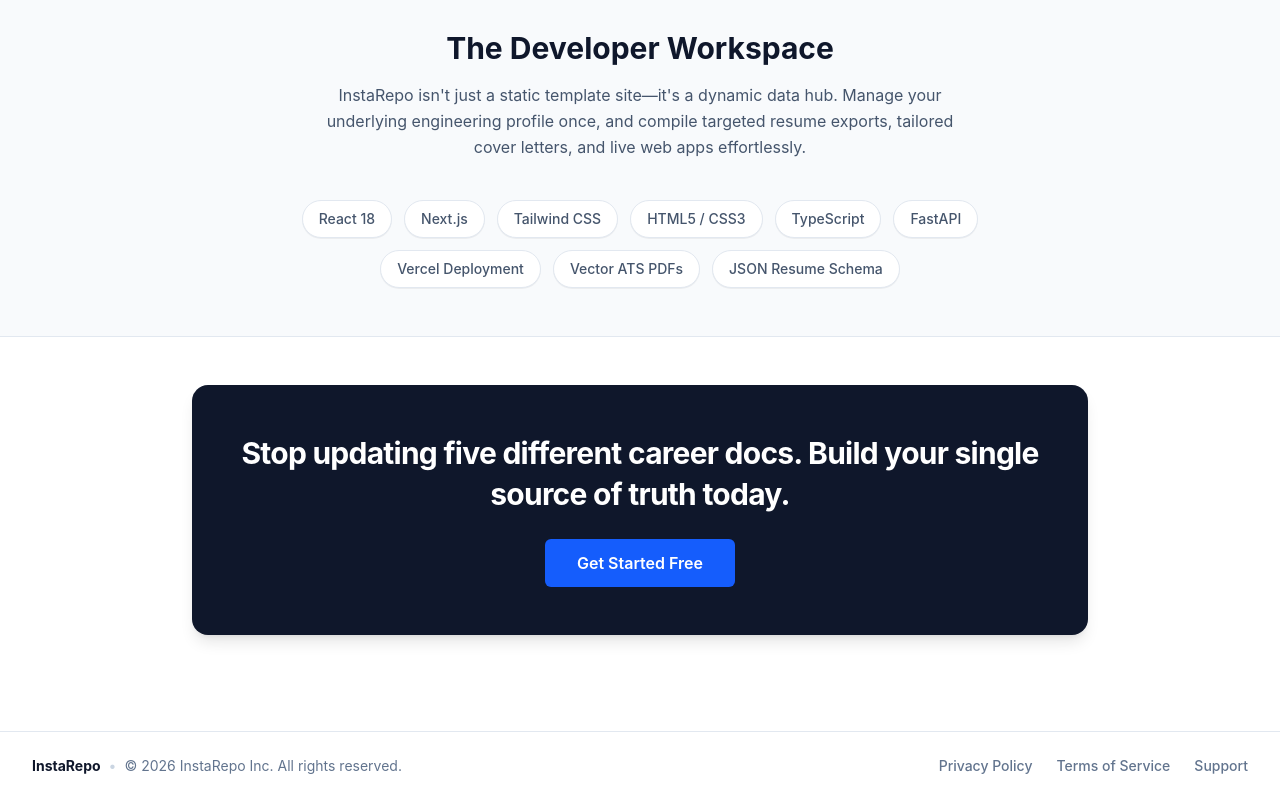
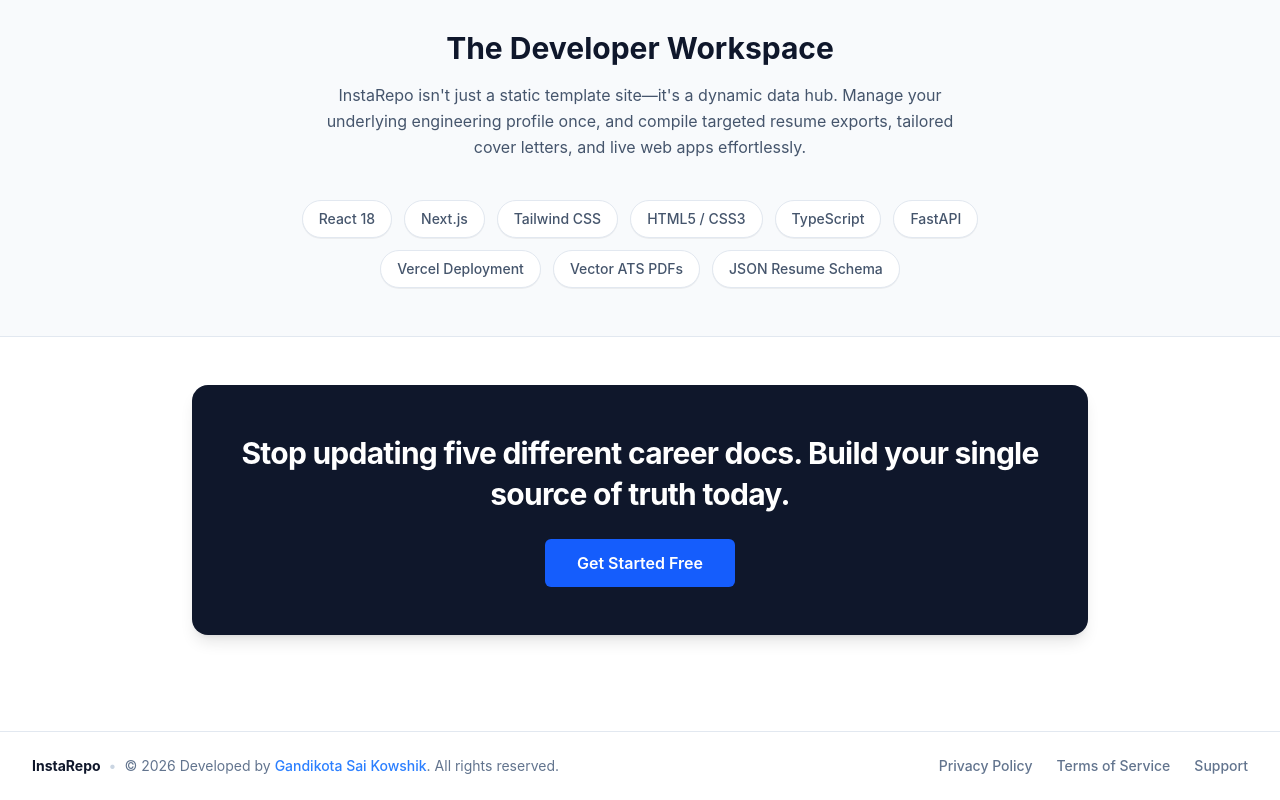
Before and after one commit to GSaikowshik/INSTA_REPO, a React (Vite) app in the folder frontend/: page / in a window 1280 px wide. Shown: the part 1890-2690 px from the top of the page. Built offline with nearby package versions, Linux system fonts and the light colour scheme; no server answers.

Commit message:
docs(footer): add developer LinkedIn profile link to footer

```diff
--- a/frontend/src/pages/LandingPage.jsx
+++ b/frontend/src/pages/LandingPage.jsx
@@ -332,7 +332,18 @@
           <div className="flex flex-wrap items-center justify-center sm:justify-start gap-2 text-xs sm:text-sm text-slate-500">
             <span className="font-bold text-slate-900">InstaRepo</span>
             <span className="hidden sm:inline text-slate-300">•</span>
-            <span>&copy; {new Date().getFullYear()} InstaRepo Inc. All rights reserved.</span>
+            <span>
+              &copy; 2026 Developed by{" "}
+              <a
+                href="https://www.linkedin.com/in/gandikotasaikowshik/"
+                target="_blank"
+                rel="noopener noreferrer"
+                className="text-blue-500 hover:text-blue-600 hover:underline font-medium transition-colors"
+              >
+                Gandikota Sai Kowshik
+              </a>
+              . All rights reserved.
+            </span>
           </div>
 
           <div className="flex items-center gap-4 sm:gap-6 text-xs sm:text-sm font-medium text-slate-500">
--- a/frontend/src/pages/PrivacyPolicy.jsx
+++ b/frontend/src/pages/PrivacyPolicy.jsx
@@ -101,7 +101,18 @@
       {/* Footer */}
       <footer className="border-t border-zinc-200 bg-white px-4 sm:px-8 py-5 text-xs text-zinc-500 font-normal">
         <div className="max-w-3xl mx-auto flex flex-col sm:flex-row items-center justify-between gap-3">
-          <span>&copy; {new Date().getFullYear()} InstaRepo Inc. All rights reserved.</span>
+          <span>
+            &copy; 2026 Developed by{" "}
+            <a
+              href="https://www.linkedin.com/in/gandikotasaikowshik/"
+              target="_blank"
+              rel="noopener noreferrer"
+              className="text-blue-500 hover:text-blue-600 hover:underline font-medium transition-colors"
+            >
+              Gandikota Sai Kowshik
+            </a>
+            . All rights reserved.
+          </span>
           <div className="flex items-center gap-5 text-zinc-500 font-medium">
             <Link to="/terms" className="hover:text-zinc-900 transition-colors">Terms of Service</Link>
             <Link to="/dashboard/support" className="hover:text-zinc-900 transition-colors">Support</Link>
--- a/frontend/src/pages/TermsConditions.jsx
+++ b/frontend/src/pages/TermsConditions.jsx
@@ -96,7 +96,18 @@
       {/* Footer */}
       <footer className="border-t border-zinc-200 bg-white px-4 sm:px-8 py-5 text-xs text-zinc-500 font-normal">
         <div className="max-w-3xl mx-auto flex flex-col sm:flex-row items-center justify-between gap-3">
-          <span>&copy; {new Date().getFullYear()} InstaRepo Inc. All rights reserved.</span>
+          <span>
+            &copy; 2026 Developed by{" "}
+            <a
+              href="https://www.linkedin.com/in/gandikotasaikowshik/"
+              target="_blank"
+              rel="noopener noreferrer"
+              className="text-blue-500 hover:text-blue-600 hover:underline font-medium transition-colors"
+            >
+              Gandikota Sai Kowshik
+            </a>
+            . All rights reserved.
+          </span>
           <div className="flex items-center gap-5 text-zinc-500 font-medium">
             <Link to="/privacy" className="hover:text-zinc-900 transition-colors">Privacy Policy</Link>
             <Link to="/dashboard/support" className="hover:text-zinc-900 transition-colors">Support</Link>
```
